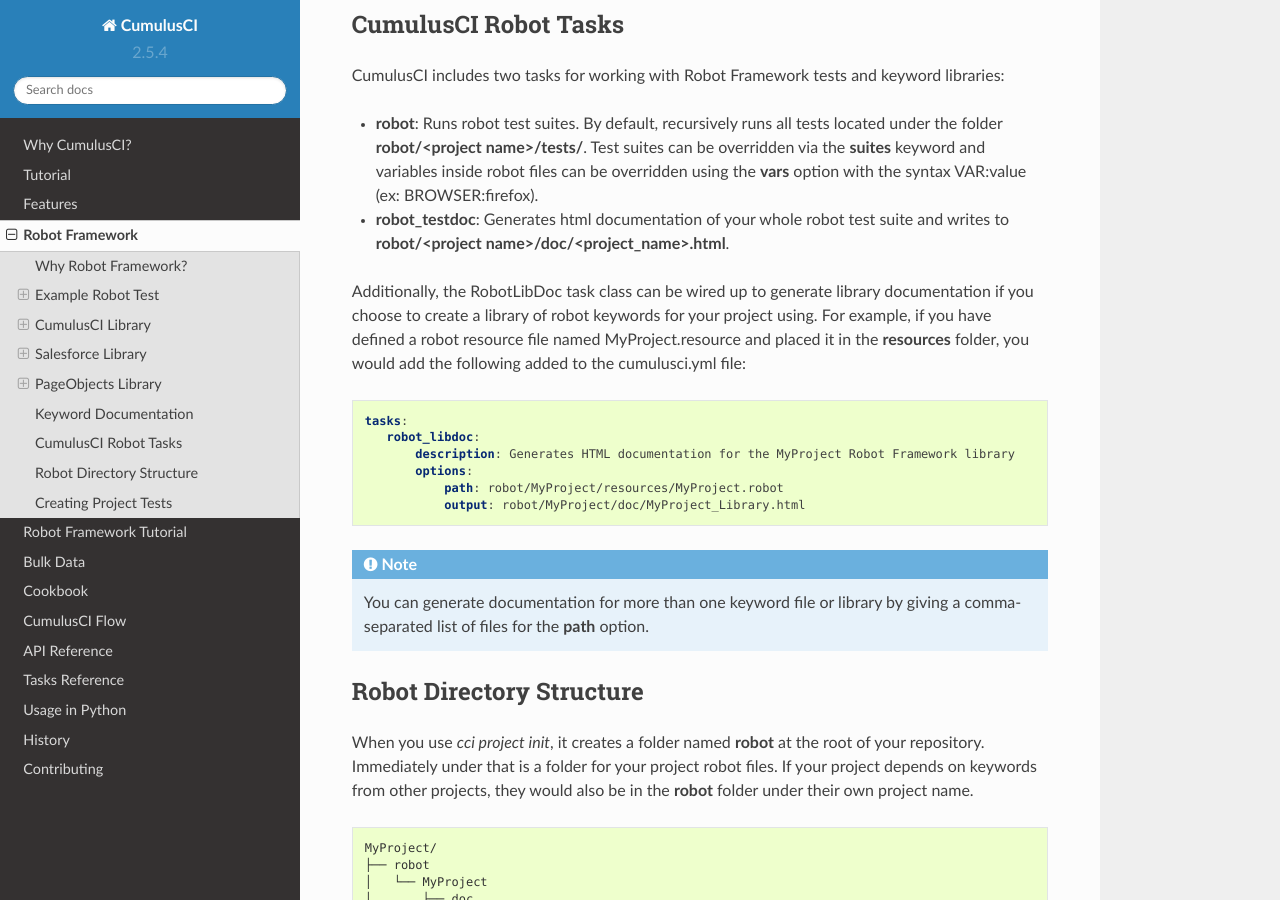
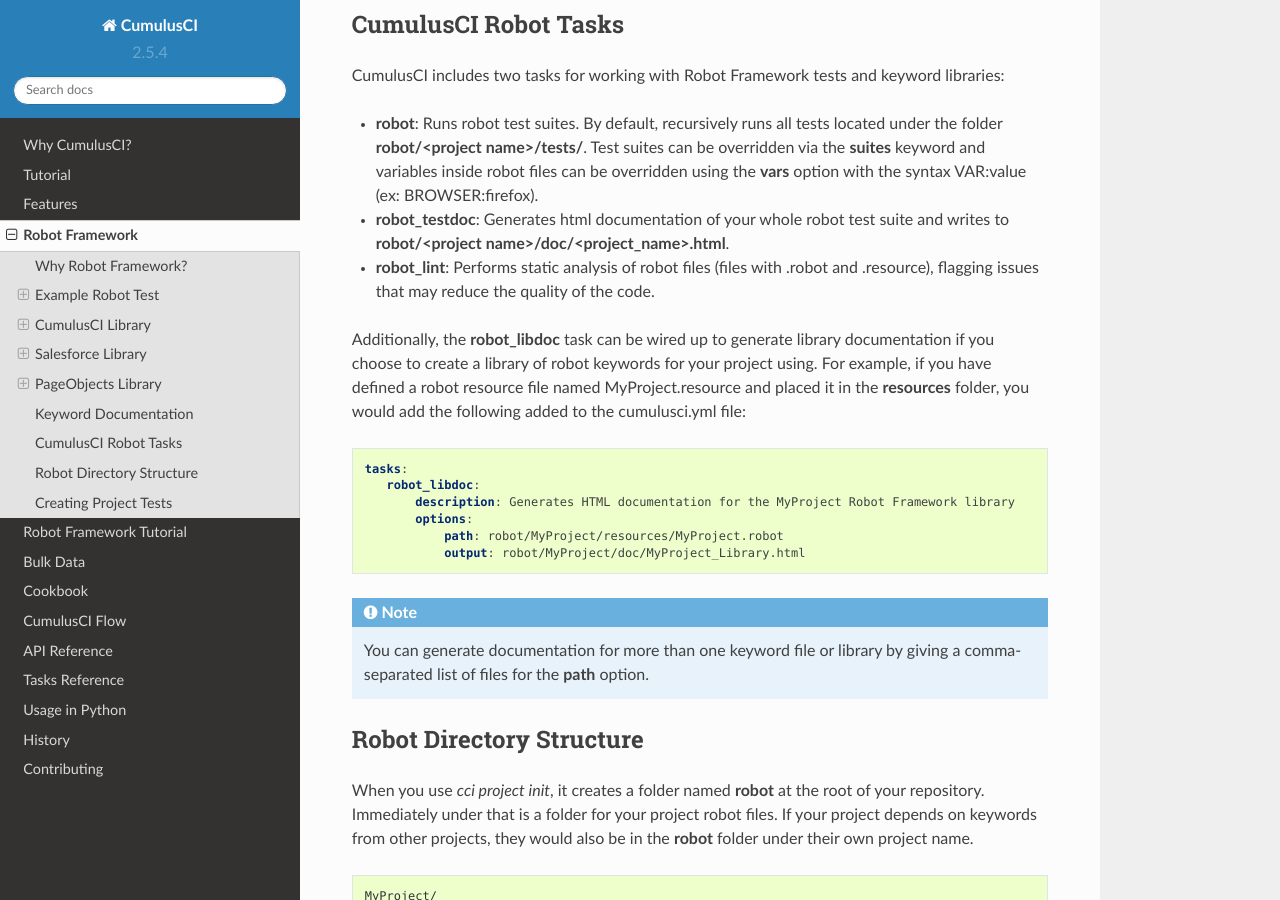
Before and after one commit to SFDO-Tooling/CumulusCI, a Sphinx documentation site: the page built from docs/robotframework.rst, in a window 1280 px wide and 900 px high, scrolled down 10005 px. Built offline with Sphinx 7.4.7 and the Read the Docs theme 2.0.0, drawn with Linux system fonts in a browser that asks for light colours.

Commit message:
Added mention of robot_lint to our documentation

```diff
--- a/docs/robotframework.rst
+++ b/docs/robotframework.rst
@@ -447,8 +447,10 @@
 
 * **robot**: Runs robot test suites.  By default, recursively runs all tests located under the folder **robot/<project name>/tests/**.  Test suites can be overridden via the **suites** keyword and variables inside robot files can be overridden using the **vars** option with the syntax VAR:value (ex: BROWSER:firefox).
 * **robot_testdoc**: Generates html documentation of your whole robot test suite and writes to **robot/<project name>/doc/<project_name>.html**.
+* **robot_lint**: Performs static analysis of robot files (files with
+  .robot and .resource), flagging issues that may reduce the quality of the code.
 
-Additionally, the RobotLibDoc task class can be wired up to generate library documentation if you choose to create a library of robot keywords for your project using. For example, if you have defined a robot resource file named MyProject.resource and placed it in the **resources** folder, you would add the following added to the cumulusci.yml file:
+Additionally, the **robot_libdoc** task can be wired up to generate library documentation if you choose to create a library of robot keywords for your project using. For example, if you have defined a robot resource file named MyProject.resource and placed it in the **resources** folder, you would add the following added to the cumulusci.yml file:
 
 .. code-block:: yaml
 
@@ -495,4 +497,5 @@
 Like in the example above, all project tests live in .robot files stored under the **robot/<project name>/tests/** directory in the project.  You can choose how you want to structure the .robot files into directories by just moving the files around.  Directories are treated by robot as a parent test suite so a directory named "standard_objects" would become the "Standard Objects" test suite.
 
 The following document is recommended reading:
+
 https://github.com/robotframework/HowToWriteGoodTestCases/blob/master/HowToWriteGoodTestCases.rst
```
